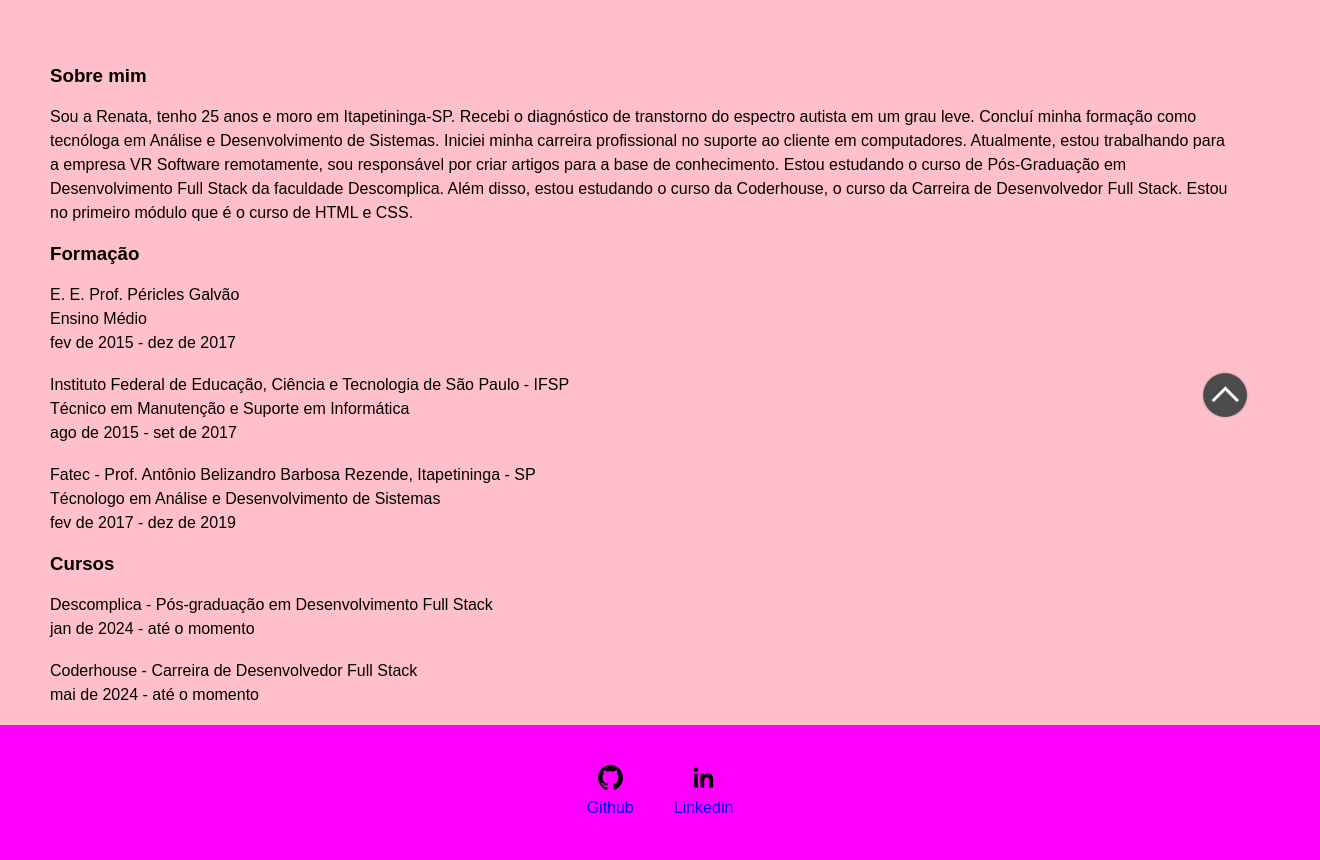
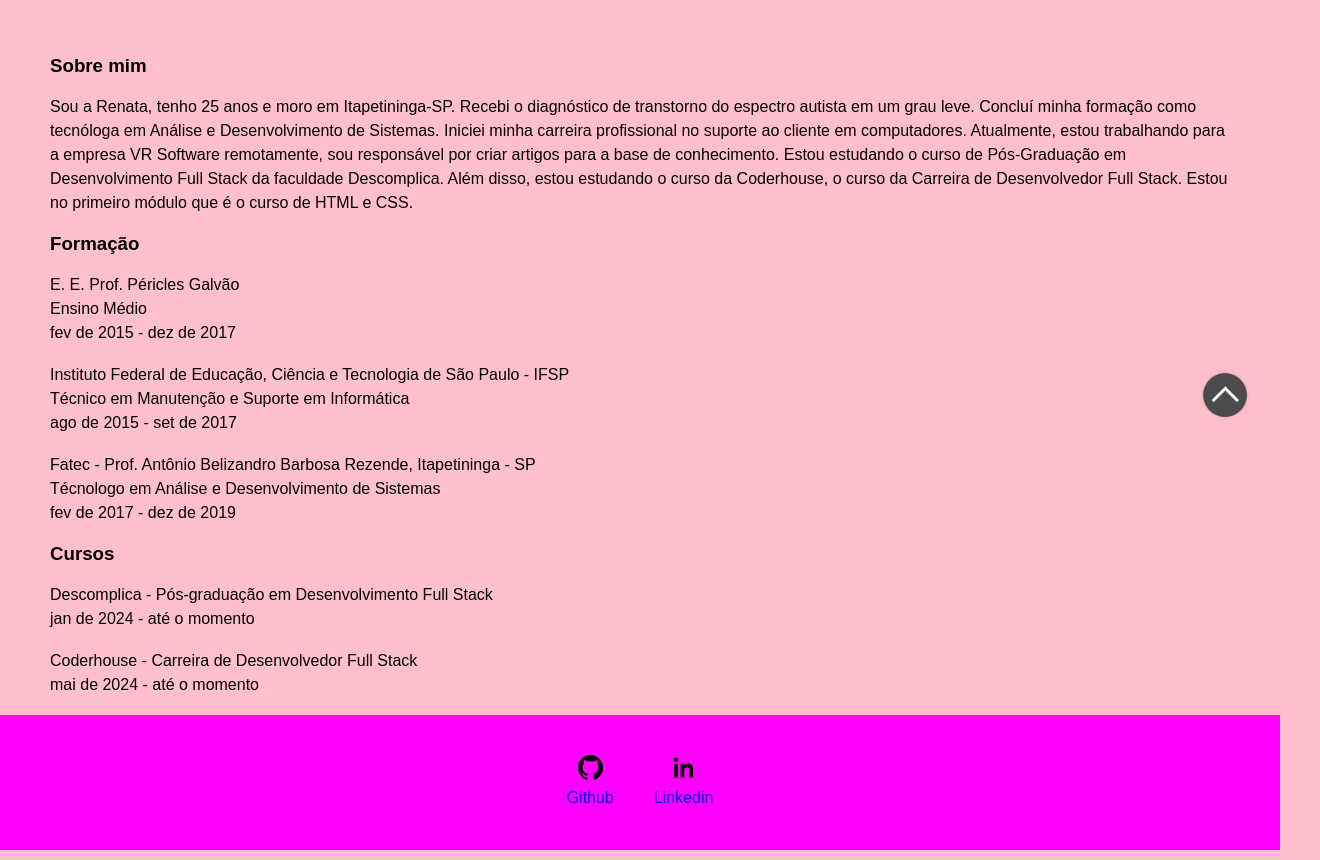
Before and after one commit to renataoliveira0/portfolio, a plain HTML site: page index.html in a window 1280 px wide. Shown: the part 360-1220 px from the top of the page, 1320 px wide, since content can reach past the window. Drawn offline with Linux system fonts and the light colour scheme.

Commit message:
Subindo mudanças

```diff
--- a/style.css
+++ b/style.css
@@ -50,11 +50,9 @@ footer img {
 footer {
     display: flex;
     justify-content: center;
-    /* Define a cor de fundo do rodapé */
-    background-color: wheat;
-
     /* Define o preenchimento interno superior e inferior do rodapé como 20 pixels e 0 pixels nas laterais */
     padding: 20px 0;
+    position: relative;
 
 }
 
@@ -94,6 +92,8 @@ p {
 
 *{
     margin: 0;
+    box-sizing: border-box; /* Para garantir que padding e border sejam incluídos nas dimensões totais dos elementos */
+
 }
 
 
```
